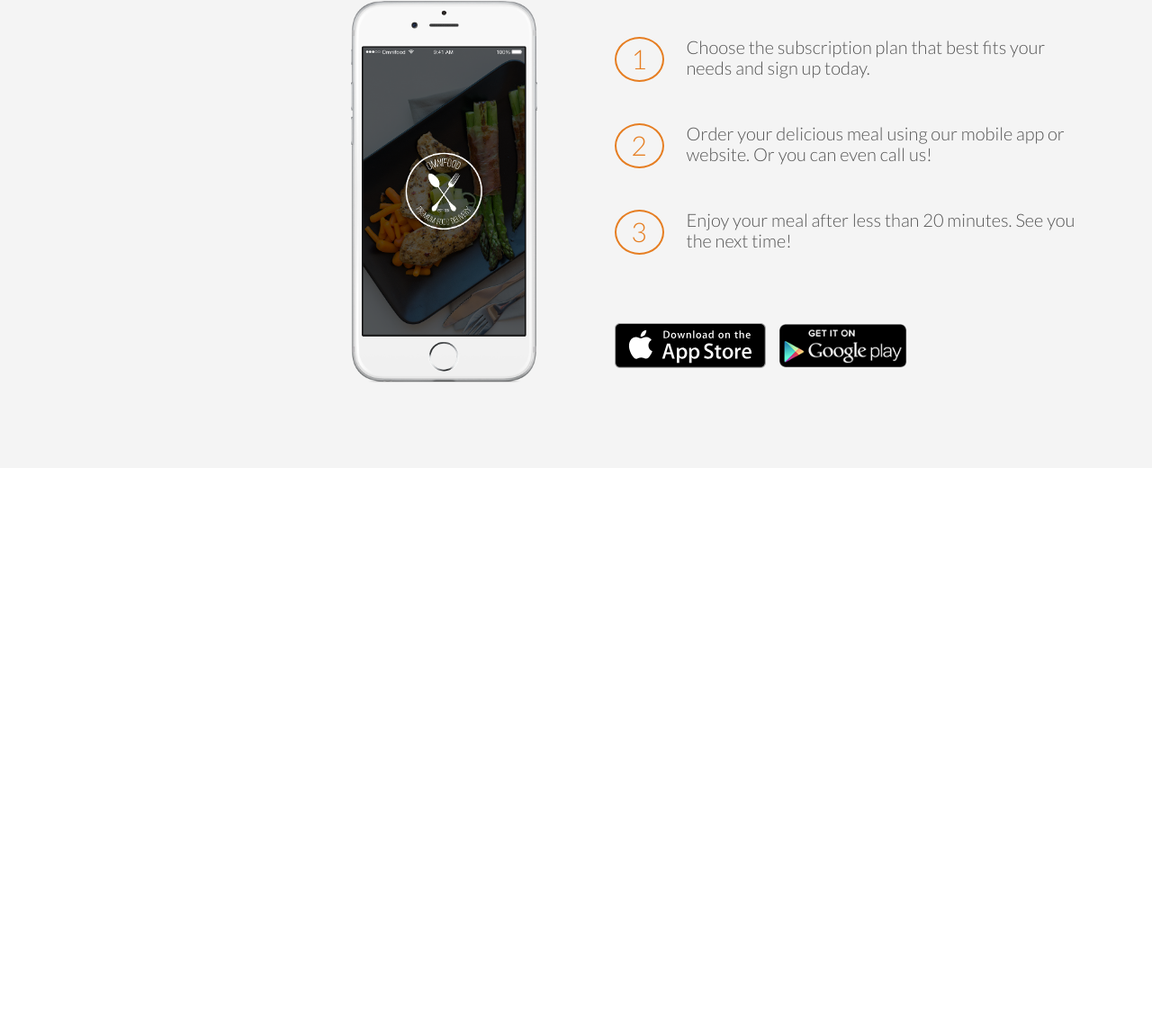
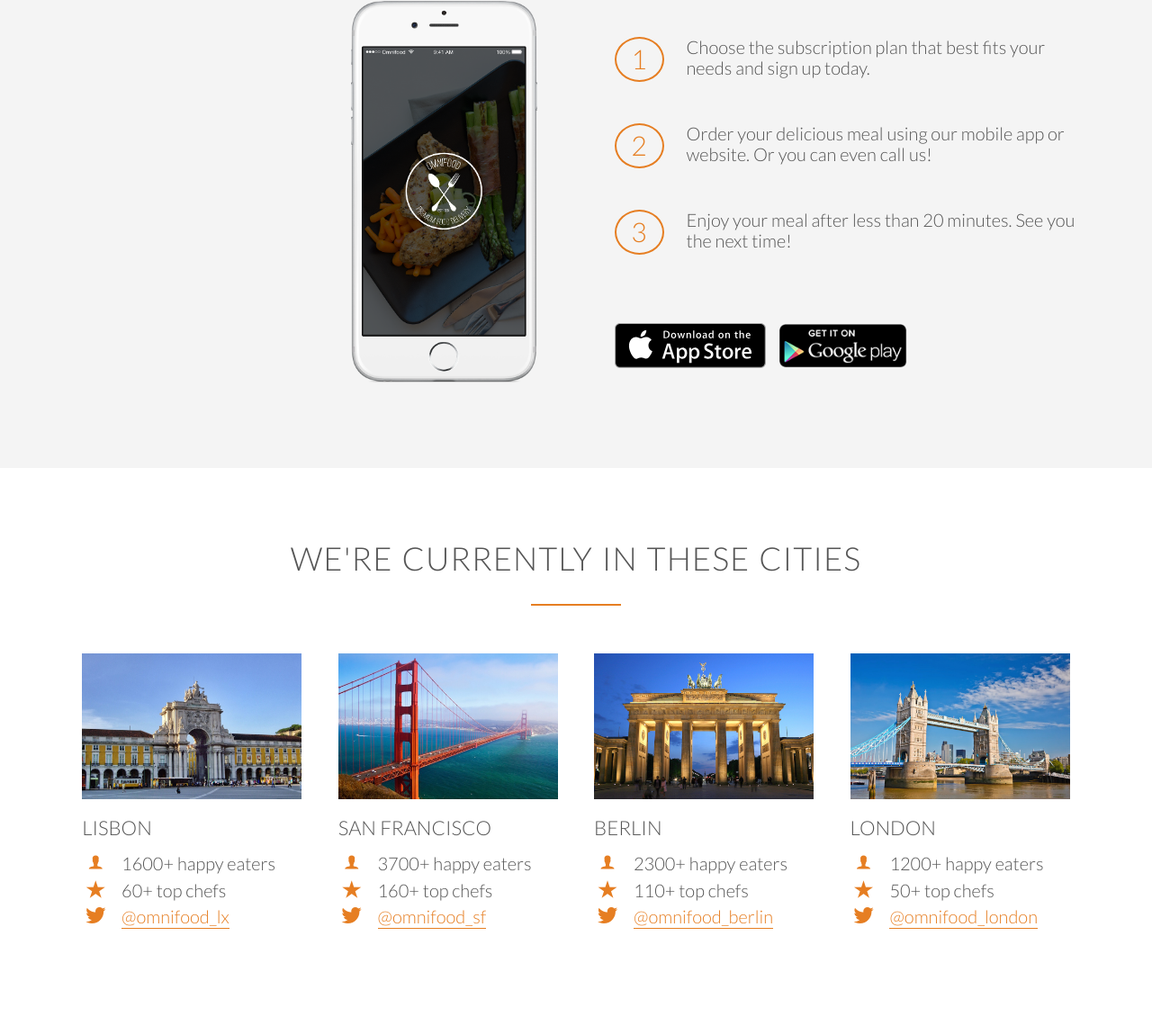
Before and after one commit to Andrelpoj/omnifood-course-project, a plain HTML site: page index.html in a window 1280 px wide. Shown: the part 2210-3350 px from the top of the page at 90% size. Before the commit the page ends 2730 px from the top, so only its background shows below. Drawn offline with Linux system fonts and the light colour scheme; files whose address does not match are found by name.

Commit message:
Feat - Cities Section

```diff
--- a/index.html
+++ b/index.html
@@ -140,5 +140,78 @@
                 </div>
             </div>
         </section>
+
+        <section class="section-cities">
+            <div class="row">
+                <h2>We're currently in these cities</h2>
+            </div>
+
+            <div class="row">
+                <div class="col span-1-of-4 box">
+                    <img src="resources/img/lisbon-3.jpg" alt="Lisbon">
+                    <h3>Lisbon</h3>
+                    <div class="city-feature">
+                        <i class="ion-ios-person icon-small"></i>
+                        1600+ happy eaters
+                    </div>
+                    <div class="city-feature">
+                        <i class="ion-ios-star icon-small"></i>
+                        60+ top chefs
+                    </div>
+                    <div class="city-feature">
+                        <i class="ion-social-twitter icon-small"></i>
+                        <a href="#">@omnifood_lx</a>
+                    </div>
+                </div>
+                <div class="col span-1-of-4 box">
+                    <img src="resources/img/san-francisco.jpg" alt="San Francisco">
+                    <h3>San Francisco</h3>
+                    <div class="city-feature">
+                        <i class="ion-ios-person icon-small"></i>
+                        3700+ happy eaters
+                    </div>
+                    <div class="city-feature">
+                        <i class="ion-ios-star icon-small"></i>
+                        160+ top chefs
+                    </div>
+                    <div class="city-feature">
+                        <i class="ion-social-twitter icon-small"></i>
+                        <a href="#">@omnifood_sf</a>
+                    </div>
+                </div>
+                <div class="col span-1-of-4 box">
+                    <img src="resources/img/berlin.jpg" alt="Berlin">
+                    <h3>Berlin</h3>
+                    <div class="city-feature">
+                        <i class="ion-ios-person icon-small"></i>
+                        2300+ happy eaters
+                    </div>
+                    <div class="city-feature">
+                        <i class="ion-ios-star icon-small"></i>
+                        110+ top chefs
+                    </div>
+                    <div class="city-feature">
+                        <i class="ion-social-twitter icon-small"></i>
+                        <a href="#">@omnifood_berlin</a>
+                    </div>
+                </div>
+                <div class="col span-1-of-4 box">
+                    <img src="resources/img/london.jpg" alt="London">
+                    <h3>London</h3>
+                    <div class="city-feature">
+                        <i class="ion-ios-person icon-small"></i>
+                        1200+ happy eaters
+                    </div>
+                    <div class="city-feature">
+                        <i class="ion-ios-star icon-small"></i>
+                        50+ top chefs
+                    </div>
+                    <div class="city-feature">
+                        <i class="ion-social-twitter icon-small"></i>
+                        <a href="#">@omnifood_london</a>
+                    </div>
+                </div>
+            </div>
+        </section>
     </body>
 </html>
--- a/resources/css/style.css
+++ b/resources/css/style.css
@@ -108,6 +108,37 @@ h3 {
     display: block;
     color: var(--primary-color);
     margin-bottom: 10px;
+}
+
+.icon-small {
+    display: inline-block;
+    width: 30px;
+    text-align: center;
+    color: var(--primary-color);
+    font-size: 120%;
+    margin-right: 10px;
+
+    /*align text and icons*/
+    line-height: 120%;
+    vertical-align: center;
+    margin-top: -4px;
+}
+
+/* ----------- LINKS ---------- */
+
+a:link,
+a:visited {
+    color: var(--primary-color);
+    text-decoration: none;
+    padding-bottom: 1px;
+    border-bottom: 1px solid var(--primary-color);
+    transition: border-bottom 0.2s, color 0.2s;
+}
+
+a:hover,
+a:active {
+    color: #555;
+    border-bottom: 1px solid transparent;
 }
 
 /* ----------- BUTTONS ---------- */
@@ -296,8 +327,27 @@ header {
     margin-bottom: 80px;
 }
 
+.btn-app:link,
+.btn-app:visited {
+    border: 0;
+}
+
 .btn-app img {
     height: 50px;
     width: auto;
     margin-right: 10px;
 }
+
+/* ---------------------------------*/
+/* CITIES */
+/* ---------------------------------*/
+
+.section-cities .box img {
+    width: 100%;
+    height: auto;
+    margin-bottom: 15px;
+}
+
+.city-feature {
+    margin-bottom: 5px;
+}
```
